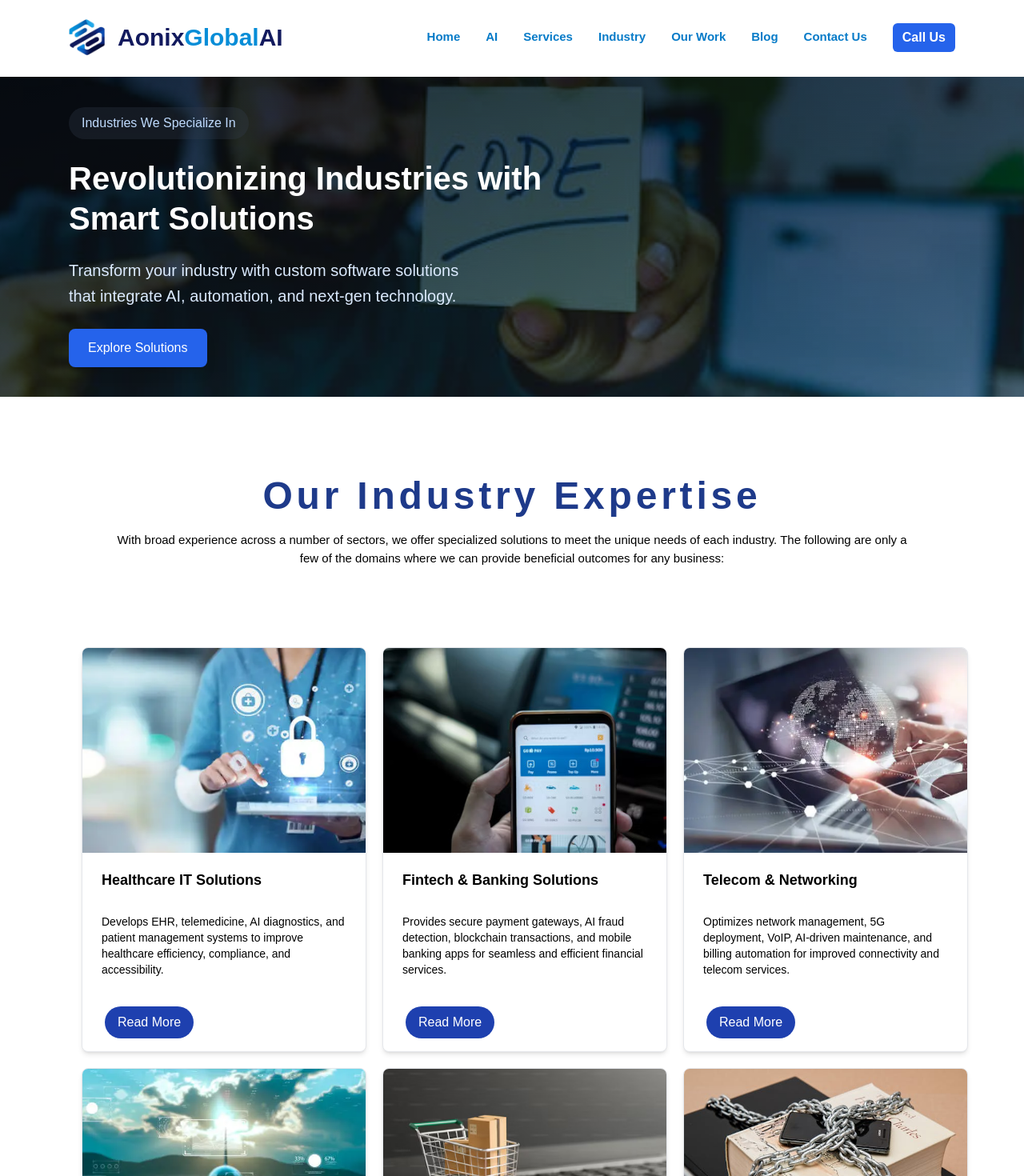
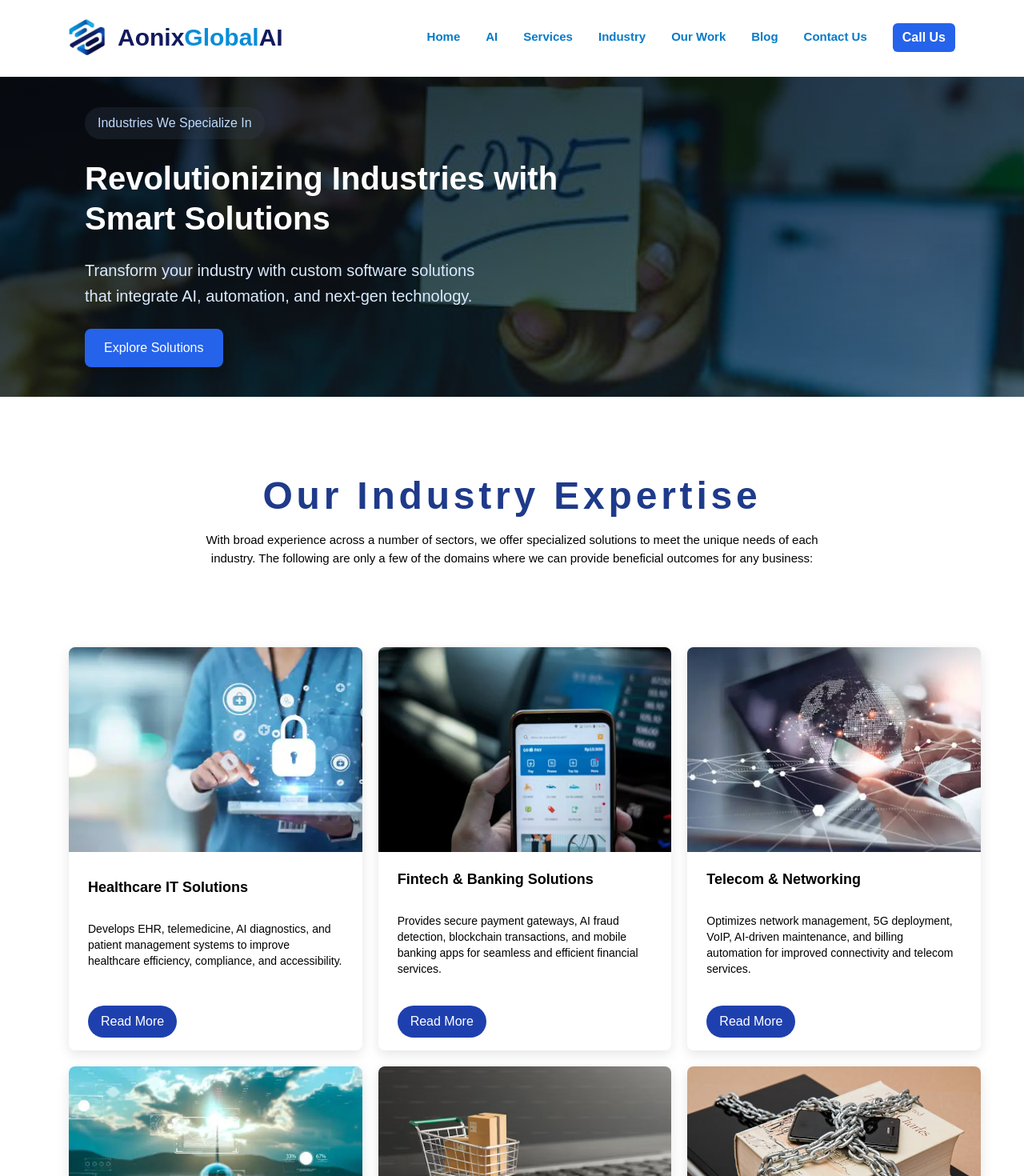
Before and after one commit to aOnixglobalai99/aonixglobalai-portfolio, a Next.js app: page /Industries in a window 1280 px wide. Shown: the top 1470 px of the page at 80% size. Built offline with nearby package versions, Linux system fonts and the light colour scheme.

Commit message:
Industries responsiveness fix for screen size 1025px to 1139px

```diff
--- a/src/pages/Industries.tsx
+++ b/src/pages/Industries.tsx
@@ -1,5 +1,4 @@
-'use client'; // If using Next.js 13+ with App Router
-
+'use client';
 import { useRouter } from 'next/navigation';
 import React from 'react';
 import Image from 'next/image';
@@ -82,17 +81,17 @@ const Industry = () => {
   ];
 
   return (
-    <div id="industries" className="">
+    <div id="industries" className="mb-[100px]">
       <div className="relative bg-gradient-to-br from-gray-900 via-gray-800 to-gray-700 h-[400px] overflow-hidden">
         {/* Background Image */}
         <div
-          className="absolute inset-0  mix-blend-overlay bg-[url('/our-industry-page-background-image.webp')] w-full bg-fixed bg-center bg-no-repeat bg-cover"
+          className="absolute inset-0 mix-blend-overlay bg-[url('/our-industry-page-background-image.webp')] w-full bg-fixed bg-center bg-no-repeat bg-cover"
           style={{ transform: 'scale(1.1)' }}
         />
 
         {/* Content Container */}
-        <div className="relative h-full container mx-auto px-4 md:px-6 lg:px-8">
-          <div className="h-full flex flex-col items-start justify-center w-full max-w-[1140px] mx-auto px-4">
+        <div className="relative h-full w-full px-4 xl:w-[1140px] mx-auto">
+          <div className="h-full flex flex-col items-start justify-center px-5">
             <div className="space-y-6 animate-fade-in-left">
               {/* Tag Label */}
               <div className="inline-block px-4 py-2 bg-gray-700/30 rounded-full transition-all hover:bg-gray-700/50 cursor-pointer backdrop-blur-sm">
@@ -126,27 +125,28 @@ const Industry = () => {
         </div>
       </div>
 
-      <div className="w-full px-4 md:w-[90%] lg:w-[1140px] mx-auto my-[100px]">
-        <div className="text-center px-5">
-          <div className="max-w-[1140px] mx-auto text-center">
-            <h2 className="text-2xl  sm:text-4xl lg:text-5xl font-bold tracking-widest text-blue-900">
+      <div className="w-full px-4 xl:w-[1140px] mx-auto">
+        <div className="text-center px-5 py-[100px]">
+          <div className="max-w-full mx-auto text-center">
+            <h2 className="text-2xl sm:text-4xl lg:text-5xl font-bold tracking-widest text-blue-900">
               Our Industry Expertise
             </h2>
           </div>
-          <p className="text-center text-[15px] mt-5 px-2 md:px-10">
+          <p className="text-center sm:w-4/5 mx-auto text-[15px] mt-5 px-2 md:px-10">
             With broad experience across a number of sectors, we offer
             specialized solutions to meet the unique needs of each industry. The
             following are only a few of the domains where we can provide
             beneficial outcomes for any business:
           </p>
         </div>
-        <div className="w-full px-4 md:w-[90%] lg:w-[1140px] mx-auto">
+
+        <div className="w-full px-4 md:px-0 md:w-[90%] lg:w-[90%] xl:w-[1140px] mx-auto">
           {/* Industry Cards Grid */}
-          <div className="pt-8 md:pt-[100px]  flex flex-col md:grid md:grid-cols-2 lg:grid-cols-3 gap-5">
+          <div className="flex flex-col md:grid md:grid-cols-2 xl:grid-cols-3 gap-5">
             {cardData.map((card, index) => (
               <div
                 key={index}
-                className="backgrounddd bg-white text-center shadow-md flex flex-col items-start justify-between gap-5 border rounded-lg overflow-hidden"
+                className="bg-white text-center shadow-[0px_5px_15px_0px_rgba(0,0,0,0.1)] flex flex-col items-start justify-between gap-5 h-full border-neutral-100 rounded-lg overflow-hidden"
               >
                 <div className="w-full h-48 md:h-56 lg:h-64 overflow-hidden">
                   <Image
@@ -163,9 +163,9 @@ const Industry = () => {
                   </h3>
                   <p className="text-left text-sm pt-10">{card.description}</p>
                 </div>
-                <div className="mb-4">
+                <div className="mb-4 px-6">
                   <button
-                    className="bg-blue-800 text-white px-4 py-2 rounded-3xl hover:bg-blue-700 ml-7"
+                    className="bg-blue-800 text-white px-4 py-2 rounded-3xl hover:bg-blue-700 w-full"
                     onClick={() =>
                       window.open(
                         `/industries/${card.title.replace(/\s+/g, '-')}`
```
